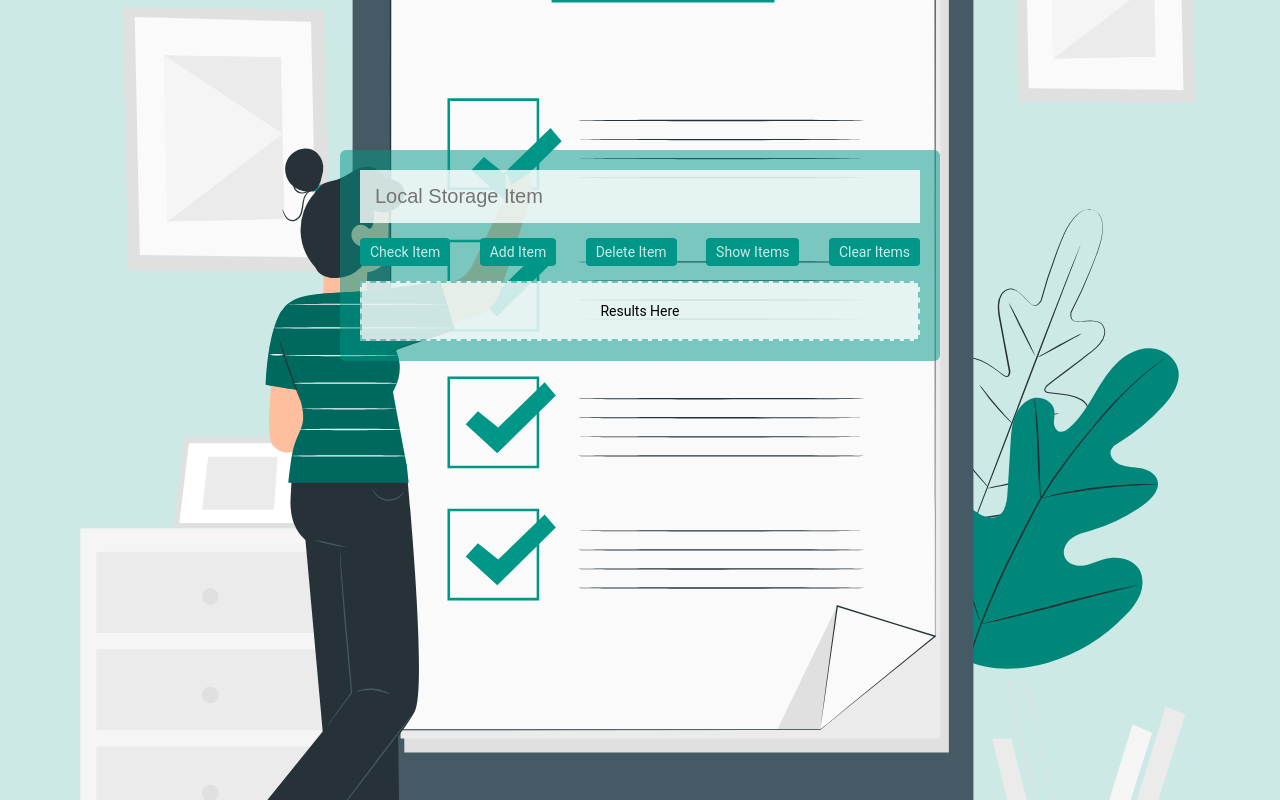
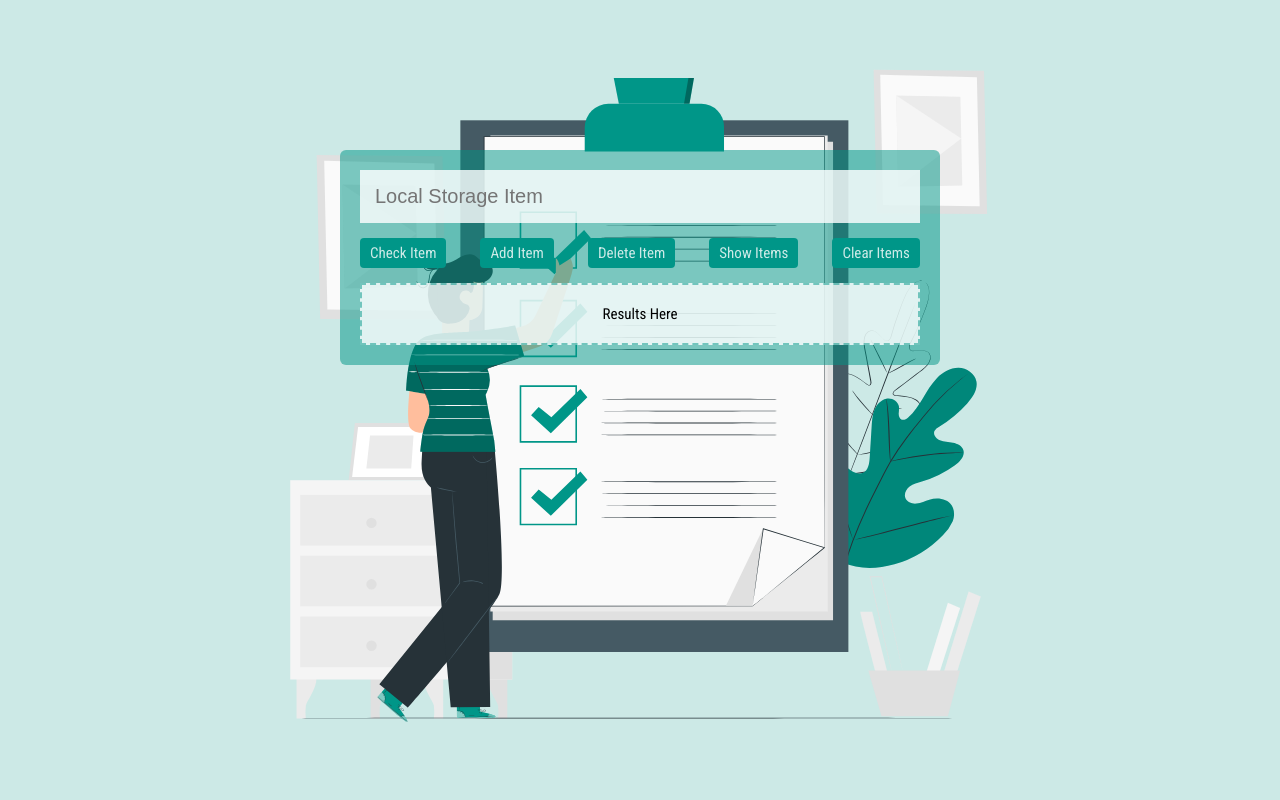
Before and after one commit to DevA66as/Local-Storage-Project, a plain HTML site: page index.html in a window 1280 px wide. Drawn offline with Linux system fonts and the light colour scheme.

Commit message:
Update style.css

```diff
--- a/Css/style.css
+++ b/Css/style.css
@@ -3,14 +3,12 @@
 }
 body{
   font-family: 'Roboto Condensed', sans-serif;
-  background: #f7f7f7 url(/Image/Checklist-pana.svg) no-repeat center center fixed;
-  background-color: #00948533;
-      -webkit-background-size: cover;
-  -moz-background-size: cover;
-  -o-background-size: cover;
-  background-size: cover;
-  font-family: "Roboto";
-  font-size: 14px;
+  background: #00948533 url(/Local-Storage-Project/Image/Checklist-pana.svg) no-repeat center center fixed;
+  -webkit-background-size: contain;
+  -moz-background-size: contain;
+  -o-background-size: contain;
+  background-size: contain;
+  font-size: 15px;
   -webkit-font-smoothing: antialiased;
   -moz-osx-font-smoothing: grayscale;
   position: relative;
```
